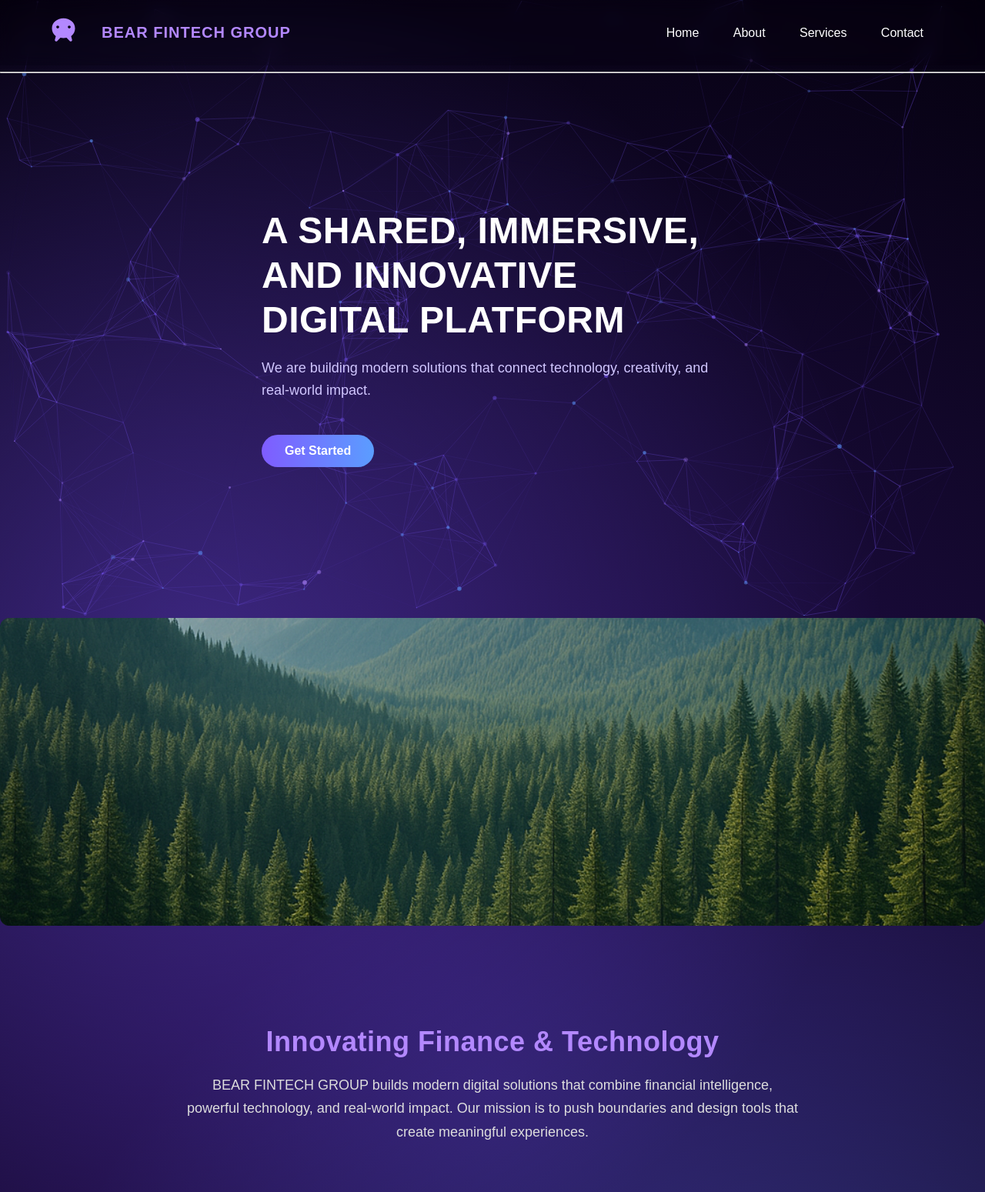
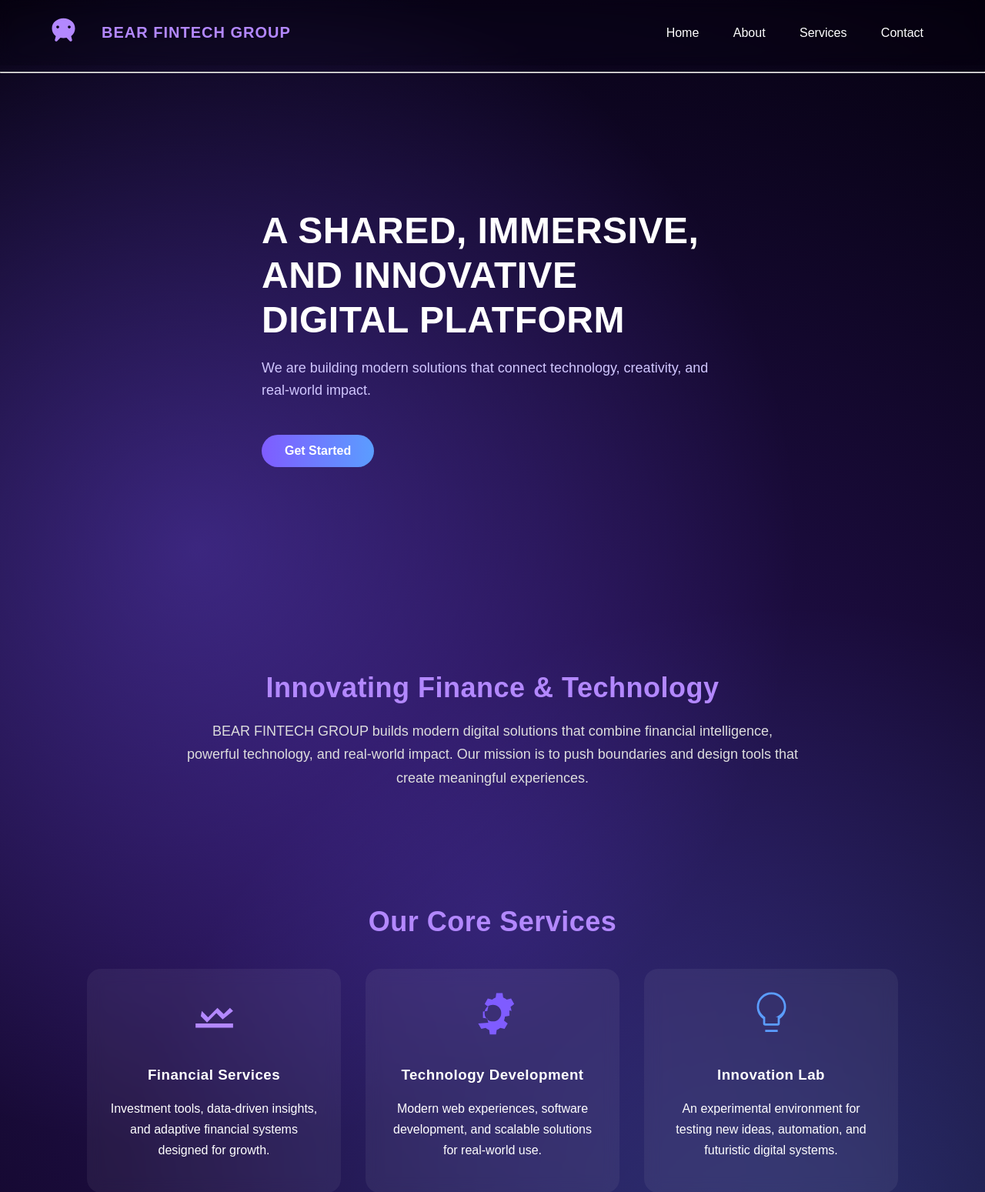
Before and after one commit to bearfintechgroup-dot/startup_website, a Flask app: page / in a window 1280 px wide. Shown: the top 1549 px of the page at 77% size. Run offline with Flask 3, Linux system fonts and the light colour scheme.

```diff
--- a/static/css/style.css
+++ b/static/css/style.css
@@ -692,23 +692,15 @@ html {
     transform: translateY(-8px);
     box-shadow: 0 10px 25px rgba(127, 92, 255, 0.25);
 }
-/* IMAGE DIVIDER */
-.image-divider {
-    width: 100%;
-    height: 280px;
-   background-image: url('../images/home-divider.png');
-    background-size: cover;
-    background-position: center;
-    background-attachment: fixed;
-    border-radius: 12px;
-    margin: 60px auto;
+/* Hide particles during hero section */
+#particles-wrapper.hidden {
     opacity: 0;
-    transform: translateY(30px);
-    transition: opacity 1s ease, transform 1s ease;
+    pointer-events: none;
+    transition: opacity 1s ease;
 }
 
-/* Reveal animation when in view */
-.image-divider.appear {
+/* Show particles after hero */
+#particles-wrapper {
     opacity: 1;
-    transform: translateY(0);
+    transition: opacity 1s ease;
 }
--- a/templates/base.html
+++ b/templates/base.html
@@ -10,7 +10,10 @@
 
 <body>
 
-<div id="particles-js"></div>
+<div id="particles-wrapper">
+    <div id="particles-js"></div>
+</div>
+
 <div class="hero-overlay"></div>
 
 <!-- Navigation Menu -->
@@ -64,6 +67,20 @@ window.addEventListener("scroll", () => {
     }
 });
 </script>
+<script>
+document.addEventListener("scroll", () => {
+    const heroHeight = document.querySelector(".hero-image").offsetHeight;
+    const particles = document.getElementById("particles-wrapper");
+
+    if (window.scrollY < heroHeight - 50) {
+        // Still inside hero → hide particles
+        particles.classList.add("hidden");
+    } else {
+        // Past hero → show particles
+        particles.classList.remove("hidden");
+    }
+});
+</script>
 
 </body>
 </html>
--- a/templates/index.html
+++ b/templates/index.html
@@ -3,7 +3,7 @@
 {% block content %}
 
 <!-- HERO SECTION -->
-<div class="hero fade-in">
+<div class="hero hero-image fade-in">
     <div class="hero-content">
         <h1>
             A SHARED, IMMERSIVE,<br>
@@ -22,8 +22,6 @@
     </div>
 </div>
 
-<!-- IMAGE DIVIDER SECTION (between HERO and ABOUT) -->
-<section class="image-divider fade-in delay-1"></section>
 
 <!-- ABOUT SECTION -->
 <section class="about-section fade-in delay-2">
```
Also changed, not shown: static/images/home-divider.png (deleted).
